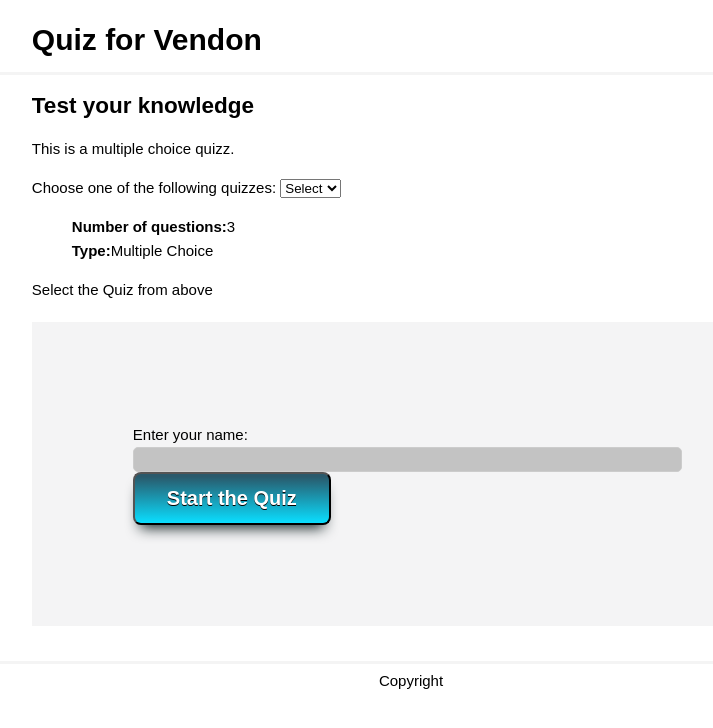
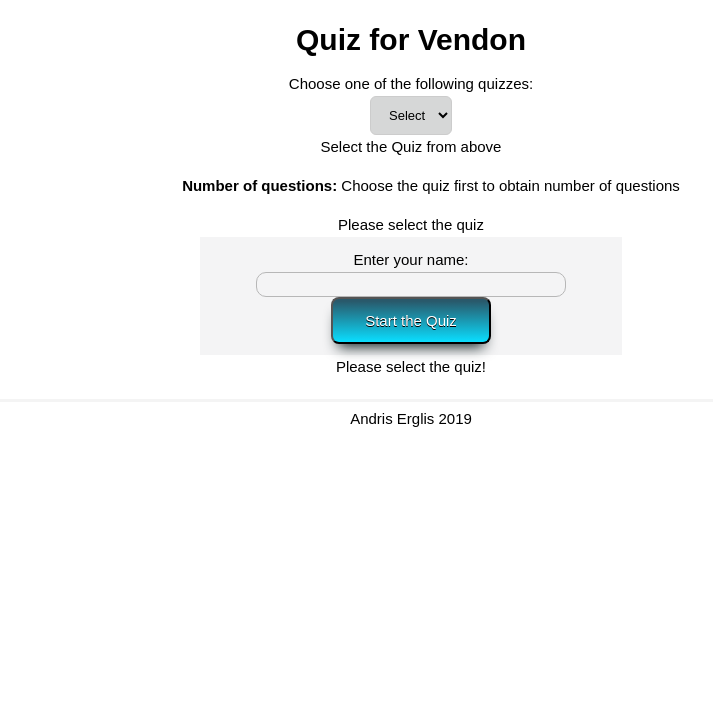
Before and after one commit to 1andriks/Quizz_Vendon, a PHP site: page / in a window 1280 px wide. Shown: the top 728 px of the page, without its empty margins (229-942 px from the left). Run offline with PHP 8.4, Linux system fonts and the light colour scheme; data comes from the database, SQL or seed files in the repository; some libraries are stand-ins or nearby versions.

Commit message:
Add files via upload

```diff
--- a/css/style.css
+++ b/css/style.css
@@ -2,6 +2,7 @@ body{
 	font-family: arial;
 	font-size: 15px;
 	line-height: 1.6em;
+
 }
 
 li{
@@ -16,10 +17,11 @@ a{
 	width:60%;
 	margin: 0 auto;
 	overflow: auto;
+
 }
 
 header{
-	border-bottom:3px #f4f4f4 solid;
+	text-align: center;
 }
 
 footer{
@@ -30,6 +32,7 @@ footer{
 
 main{
 	padding-bottom: 20px;
+	text-align: center;
 }
 
 a.start{
@@ -54,15 +57,15 @@ a.start{
 	background:linear-gradient(to bottom, #29596b 5%, #0adeff 100%);
 	filter:progid:DXImageTransform.Microsoft.gradient(startColorstr='#29596b', endColorstr='#0adeff',GradientType=0);
 	background-color:#29596b;
-	-moz-border-radius:8px;
-	-webkit-border-radius:8px;
+	-moz-border-radius:80px;
+	-webkit-border-radius:80px;
 	border-radius:8px;
 	display:inline-block;
 	cursor:pointer;
 	color:#ffffff;
 	font-family:Arial;
-	font-size:20px;
-	font-weight:bold;
+	font-size:15px;
+	/*font-weight:bold;*/
 	padding:13px 32px;
 	text-decoration:none;
 	text-shadow:0px 1px 0px #000000;
@@ -76,6 +79,7 @@ a.start{
 	background:linear-gradient(to bottom, #0adeff 5%, #29596b 100%);
 	filter:progid:DXImageTransform.Microsoft.gradient(startColorstr='#0adeff', endColorstr='#29596b',GradientType=0);
 	background-color:#0adeff;
+	border-radius:50px;
 }
 .start:active {
 	position:relative;
@@ -94,11 +98,47 @@ a.start{
 
 .namebar{
 
-	margin: 20px 0 15px 0;
+	/*margin: 10px 0 6px 0;*/
 	background: #f4f4f5;
-	border: 1px dotted #f4f4f4;
-	padding:100px;
+	border: 1px dotted #f4f4f5;
+	padding:10px;
+	width:400px;
+	margin: 0 auto;
 }
+#username {
+
+  border: 1px solid #b7b7b7;
+  -webkit-border-radius: 33px;
+  border-radius: 10px;
+  background-color: #f4f4f5;
+  width:300px;
+
+
+}
+
+#username:hover {
+  border-radius: 60px;
+  background-color: #D6D7D7;
+
+
+}
+
+#quiz_list {
+  font-size: 13px;
+  padding: 10px 8px 10px 14px;
+  background: #fff;
+  border: 1px solid #ccc;
+  border-radius: 6px;
+  position: relative;
+  background-color: #D6D7D7;
+}
+
+#quiz_list:hover {
+
+  background-color: #b7b7b7;
+}
+
+
 
 label{
 	display: inline-block;
@@ -172,13 +212,19 @@ input[type='number']{
 #progressBar {
 	width: 20rem;
 	height: 2rem;
-	border: 0.3rem solid #56a5eb;
+	border: 0.3rem solid #018AE6;
+	margin: 0 auto;
+	border-radius: 50px;
+
 }
 
 #progressBarfull {
-	height: 1.9rem;
-	background-color:  #56a5eb;
+	height: 2rem;
+	background-color:  #018AE6;
 	width:0%;
+	border-radius: 50px;
+
+
 }
 
 input:required {
@@ -230,6 +276,7 @@ input:required {
 
 .radiobtn
 {
+	 display: inline-grid;
      -webkit-appearance: none;
      -moz-appearance: none;
      appearance: none;
@@ -263,3 +310,9 @@ input:required {
 {
      background-color: #f1f1f1;
 }
+
+.radiocontainer {
+  /*display: grid;*/
+  /* tells the auto-placement algorithm to attempt to fill in holes earlier in the grid if smaller items come up later */
+/*grid-template-columns: 1fr 1fr;*/
+}
--- a/index.php
+++ b/index.php
@@ -1,13 +1,19 @@
-<?php session_start();?>
-<?php include 'db.php'; ?>
+<?php session_start(); //start the session ?>
+<?php include 'db.php'; //include database file ?>
 
 <?php
-//Get total number of questions per quiz
+//Get total number of questions per quiz 1
 $query = "SELECT * FROM questions";
 $results = $mysqli->query($query) or die ($mysqli->error.__LINE__);
-$total = $results->num_rows
+$total = $results->num_rows;
 ?>
 
+<?php
+//Get total number of questions per quiz 2
+$query = "SELECT * FROM questions_math";
+$results = $mysqli->query($query) or die ($mysqli->error.__LINE__);
+$total2 = $results->num_rows;
+?>
 
 
 <!DOCTYPE html>
@@ -27,62 +33,96 @@ $total = $results->num_rows
 	</header>
 	<main>
 		<div class="container">
-			<h2>Test your knowledge</h2>
-			<p>This is a multiple choice quizz.</p>
-
-
-			<form action="" method="POST">
+			<form action="" method="POST" required>
 				Choose one of the following quizzes:
-						<select name="quiz_list" onchange="this.form.submit();" required>
-							<option value="-1">Select</option>
+				<br>
+						<select id="quiz_list" name="quiz_list" onchange="this.form.submit();" required="true">
+							<option value="false">Select</option>
 							<option value="Quiz1">Quiz 1</option>
 							<option value="Quiz2">Quiz 2</option>
 						</select>
 						<!-- <input type="submit" /> -->
 			</form>
-			<ul>
-				<li><strong>Number of questions:</strong><?php echo $total; ?></li>
-				<li><strong>Type:</strong>Multiple Choice</li>
-			</ul>
 
-			<?php
+
+			<?php //obtain which quiz is going to be chosen
 			if(!isset($_POST['quiz_list'])){
-				$cards="Select the Quiz from above";
+				$cards="Select the Quiz from above"; //variable for saving quiz chosen
 			}
 			else{
 				$cards = $_POST['quiz_list'];
 			}
-			 ?>
+			?>
 			<?php echo $cards; ?>
 
 
 			<!-- <a href="quizz.php?n=1" class="start"> Start the Quiz </a> -->
-			<?php if($cards == "Quiz1"){
-				$quiz_site= "quizz.php?n=1";
+			<?php
+				if($cards == "Quiz1"){ //based on chosen quiz choose where user is going to be redirected
+					$quiz_site= "quizz.php?n=1";
+				}
+				elseif($cards == "Quiz2"){
+					$quiz_site= "quizz_math.php?n=1";
+				}
+				else{
+					echo "";
+				}
+			?>
+			<ul>
+				<li><strong>Number of questions:</strong>
+					<?php
+						if($cards == "Quiz1"){
+							echo $total;
+						}
+						elseif($cards == "Quiz2"){
+							echo $total2;
+						}
+						else{
+							echo "Choose the quiz first to obtain number of questions";
+						}
+					?>
+				</li>
+			</ul>
+			<?php if(!isset($_POST['quiz_list'])){
+				echo "Please select the quiz";
 			}
 				else{
-					$quiz_site= "quizz_math.php?n=1";
-				}
-			?>
-			<?php $_SESSION['quiz_site'] = $quiz_site; ?>
-			<div class="namebar">
-				<form action="insert.php"  method="post"> <!-- <?php// echo $quiz_site ?> -->
-					Enter your name: <input type="text" name="username" id="username" required>
-					<input type="submit" class="start" name="submit" value="Start the Quiz">
-
-<!-- 					<a href='<?php //echo $quiz_site ?>' onclick='this.parentNode.submit(); return false;' class="start">Start the Quiz</a> -->
-
-				</form>
-			</div>
+			 $_SESSION['quiz_site'] = $quiz_site;
+			 } //save chosen quiz site variable in a session variable ?>
 
 
 
+
+			<?php if(!isset($_POST['quiz_list'])): //cannot go further if quiz is not selected, page reloads ?>
+				<div class="namebar">
+					<form action="index.php"  method="post"> <!-- <?php// echo $quiz_site ?> -->
+						Enter your name:
+						<br>
+						<input type="text" name="username" id="username" required>
+						<br>
+						<input type="submit" class="start" name="submit" value="Start the Quiz">
+					</form>
+				</div>
+				<?php echo "Please select the quiz!"; ?>
+			<?php endif; ?>
+
+			<?php if(isset($_POST['quiz_list'])): ?>
+				<div class="namebar">
+					<form action="insert.php"  method="post"> <!-- <?php// echo $quiz_site ?> -->
+						Enter your name:
+						<br>
+						<input type="text" name="username" id="username" required>
+						<br>
+						<input type="submit" class="start" name="submit" value="Start the Quiz">
+					</form>
+				</div>
+			<?php endif; ?>
+
 		</div>
 	</main>
-
 	<footer>
 		<div class="container">
-			Copyright
+			Andris Erglis 2019
 		</div>
 	</footer>
 </body>
```
Also changed, not shown: final.php (+19 -16 lines), insert.php (+7 -74 lines), process.php (+9 -15 lines), process_math.php (+9 -17 lines), quizz.php (+15 -18 lines), quizz_math.php (+12 -18 lines).
